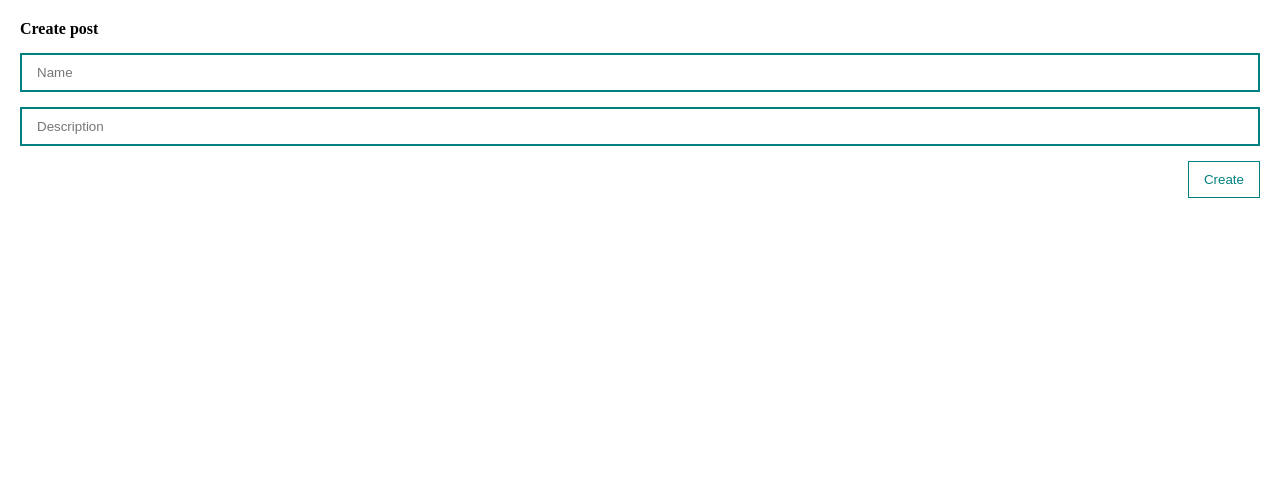
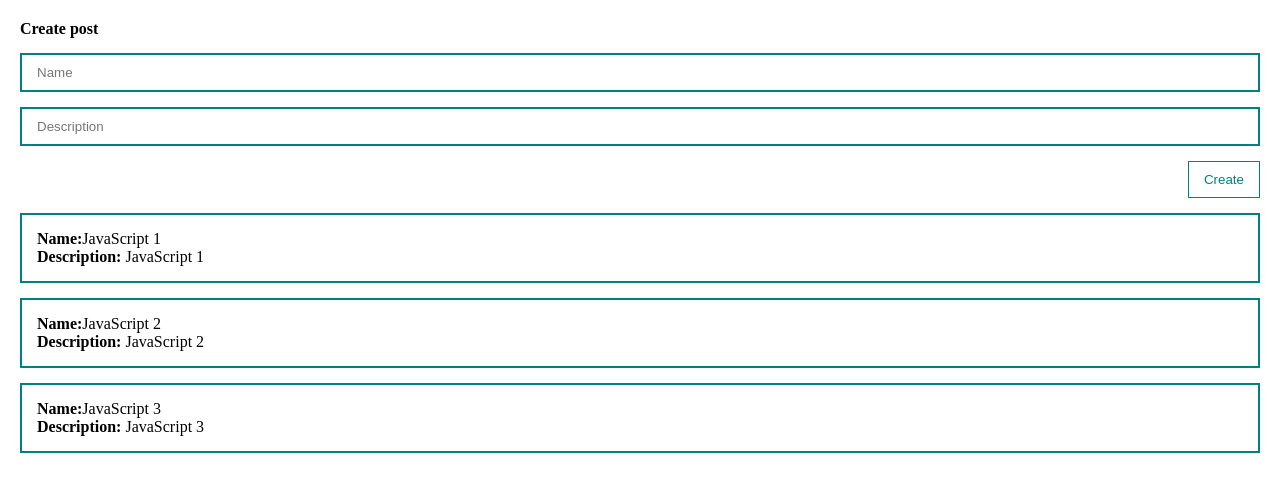
Before and after one commit to ILLYAKO/vuejs3-project, a Vue app: page / in a window 1280 px wide. Shown: the top 492 px of the page. Built offline with nearby package versions, Linux system fonts and the light colour scheme.

Commit message:
added binding in post

```diff
--- a/src/App.vue
+++ b/src/App.vue
@@ -1,7 +1,7 @@
 <template>
   <div class="app">
     <post-form />
-    <post-list />
+    <post-list :posts="posts" />
   </div>
 </template>
 <script>
--- a/src/components/PostForm.vue
+++ b/src/components/PostForm.vue
@@ -2,15 +2,15 @@
   <form @submit.prevent>
     <h4>Create post</h4>
     <input
-      v-bind:value="title"
-      @input="title = $event.target.value"
+      v-bind:value="post.title"
+      @input="post.title = $event.target.value"
       class="input"
       type="text"
       placeholder="Name"
     />
     <input
-      v-bind:value="body"
-      @input="body = $event.target.value"
+      v-bind:value="post.body"
+      @input="post.body = $event.target.value"
       class="input"
       type="text"
       placeholder="Description"
@@ -18,9 +18,20 @@
     <button class="btn" @click="createPost">Create</button>
   </form>
 </template>
+
 <script>
-export default {};
+export default {
+  data() {
+    return {
+      post: {
+        title: ``,
+        body: ``,
+      },
+    };
+  },
+};
 </script>
+
 <style scoped>
 form {
   display: flex;
--- a/src/components/PostList.vue
+++ b/src/components/PostList.vue
@@ -5,7 +5,14 @@
   </div>
 </template>
 <script>
-export default {};
+export default {
+  props: {
+    posts: {
+      type: Array,
+      required: true,
+    },
+  },
+};
 </script>
 <style scoped>
 .post {
```
Also changed, not shown: ReadMeFirst.txt.
